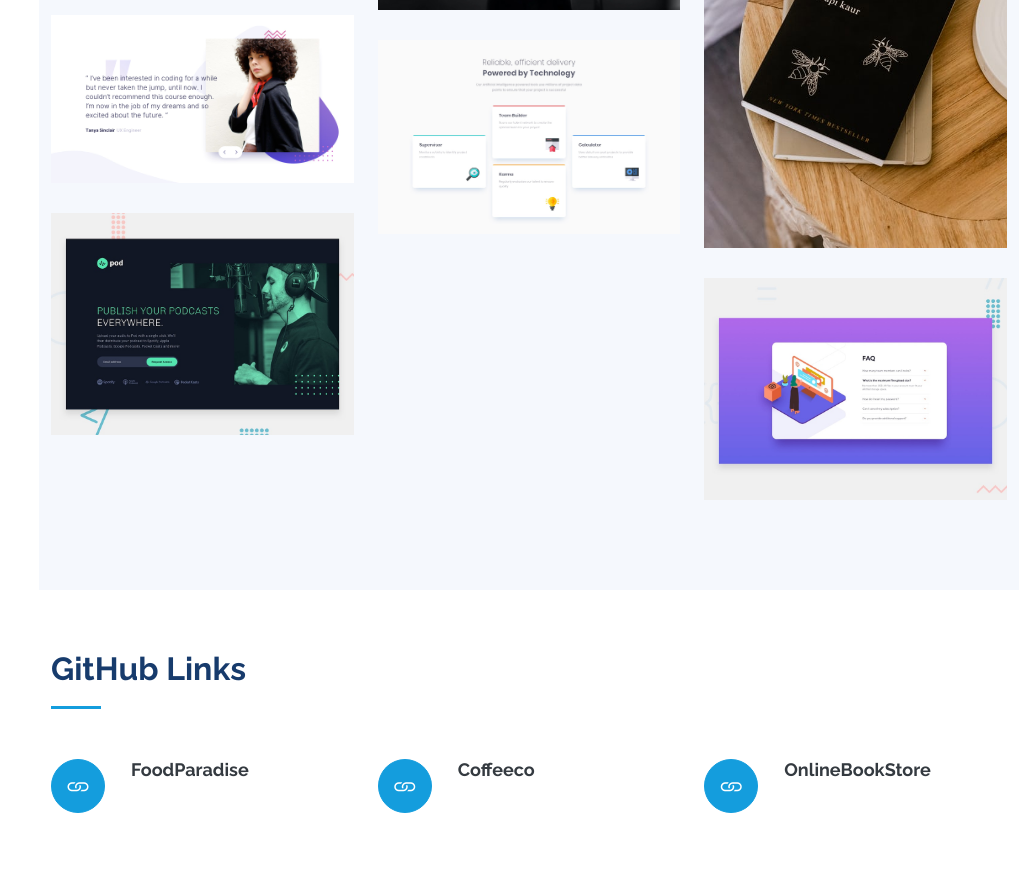
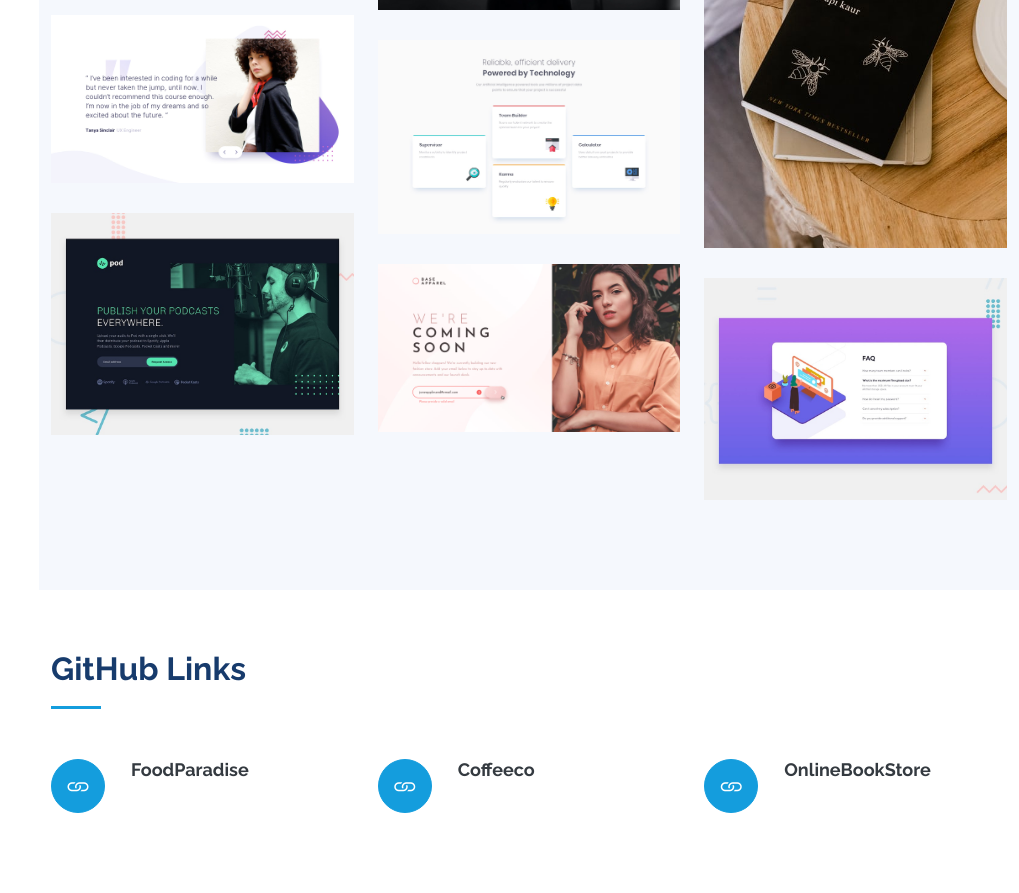
Before and after one commit to MinatSunasara/My-Portfolio, a plain HTML site: page index.html in a window 1280 px wide. Shown: the part 1250-2143 px from the top of the page, without its empty margins (261-1280 px from the left). Drawn offline with nearby package versions, Linux system fonts and the light colour scheme.

Commit message:
Update index.html

```diff
--- a/index.html
+++ b/index.html
@@ -154,7 +154,7 @@
           <div class="col-lg-4 col-md-6 portfolio-item filter-card">
             <div class="portfolio-wrap">
               <a href="https://minatsunasara.github.io/base-apparel-coming-soon-page/" class="img-link">
-                <img src="assets/img/portfolio/active-states.jpg" class="img-fluid" alt="">
+                <img src="assets/img/active-states.jpg" class="img-fluid" alt="">
               </a>
               <div class="portfolio-links">
                 <a href="https://minatsunasara.github.io/base-apparel-coming-soon-page/" title="More Details">Fashion Coming Soon</a>
```
